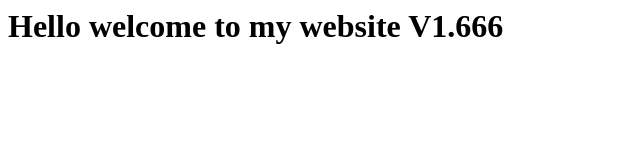
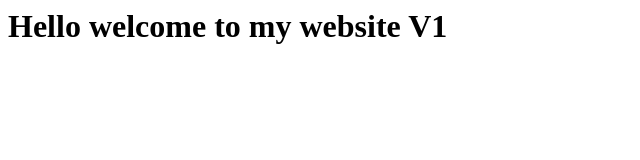
Before and after one commit to UtkarshM72/jenkin-app, a plain HTML site: page index.html in a window 1280 px wide. Shown: the whole page, without its empty margins (0-640 px from the left). Drawn offline with Linux system fonts and the light colour scheme.

Commit message:
new update

```diff
--- a/index.html
+++ b/index.html
@@ -1 +1 @@
-<h1> Hello welcome to my website V1.666 </h1>
+<h1> Hello welcome to my website V1 </h1>
```
Also changed, not shown: 1 other file.
